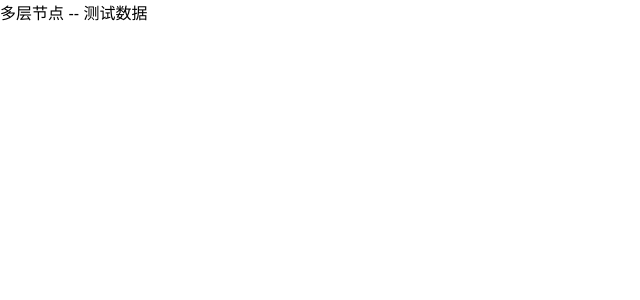
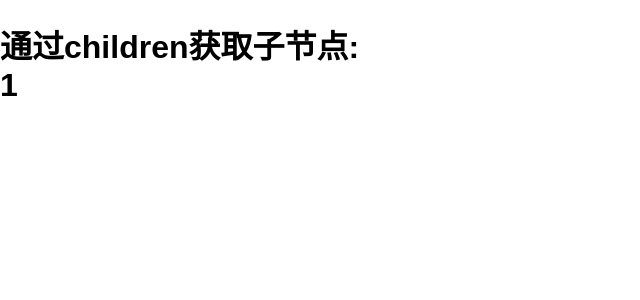
Before and after one commit to bifjhh/React-growth-process, a React (Create React App) app in the folder demo_03_component/: page / in a window 1280 px wide. Shown: the top 300 px of the page, without its empty margins (0-640 px from the left). Built offline with nearby package versions, Linux system fonts and the light colour scheme.

Commit message:
feat: 通过props.children获取子节点信息

```diff
--- /dev/null
+++ b/demo_03_component/src/Children.jsx
@@ -0,0 +1,17 @@
+import React, { Component } from "react";
+
+
+class ChildrenDemo extends Component {
+  constructor(props) {
+    super(props)
+  }
+  render() {
+    return (
+      <div>
+        <h1>通过children获取子节点: {this.props.children}</h1>
+      </div>
+    );
+  }
+}
+
+export default ChildrenDemo;
--- a/demo_03_component/src/index.js
+++ b/demo_03_component/src/index.js
@@ -5,17 +5,19 @@ import ReactDOM from 'react-dom';
 // import FormInput from './Form';
 // import ToDoLists from './ToDoLists';
 // import Props from './Props.jsx';
-import Context from './Context';
+// import Context from './Context';
+import Children from './Children';
 
 import './index.css';
 
 ReactDOM.render(
   <div>
-    {/* <ToDoLists  />
-    <NewClassCmp  />
-    <FormInput  />
-    <Props /> */}
-    <Context />
+    {/* <ToDoLists  /> */}
+    {/* <NewClassCmp  /> */}
+    {/* <FormInput  /> */}
+    {/* <Props /> */}
+    {/* <Context /> */}
+    <Children><div>1</div></Children>
   </div>,
   document.getElementById('root')
 );
```
Also changed, not shown: 1 other file (tests, documents, lock files or other folders).
